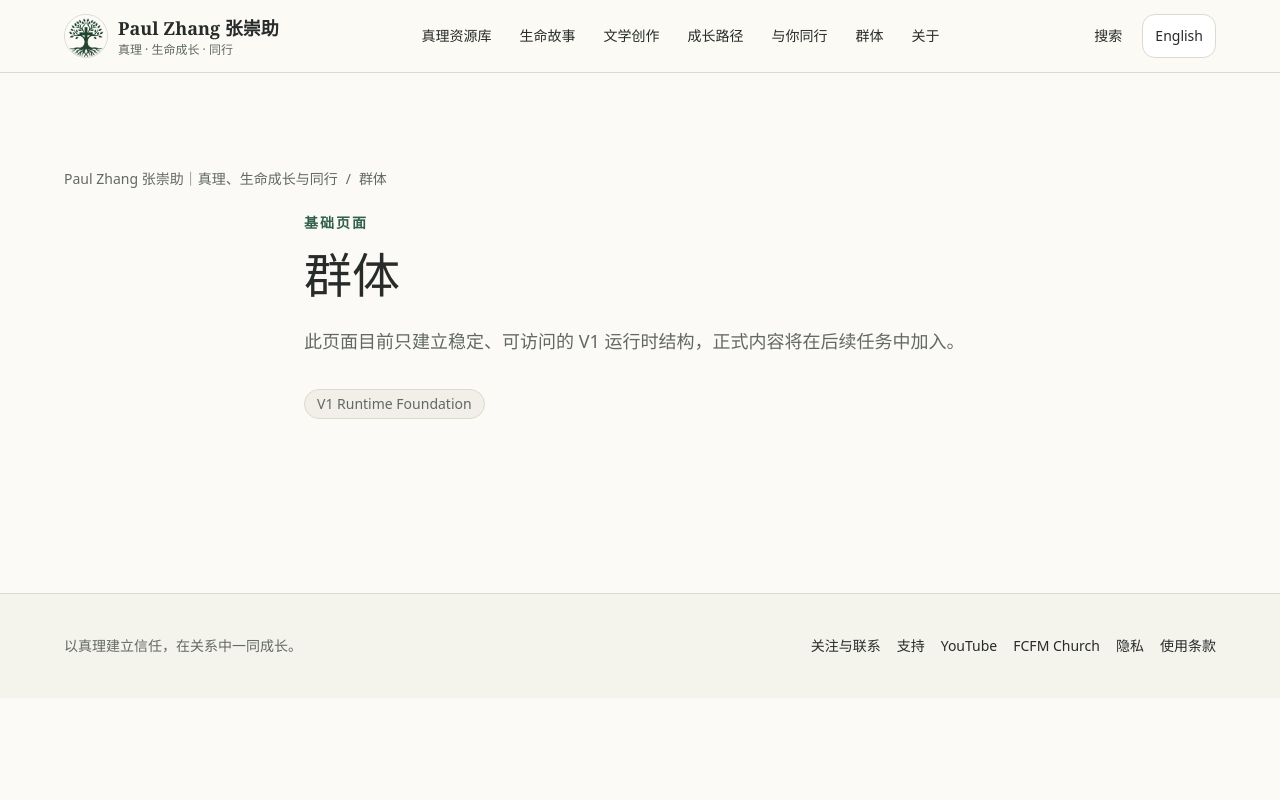
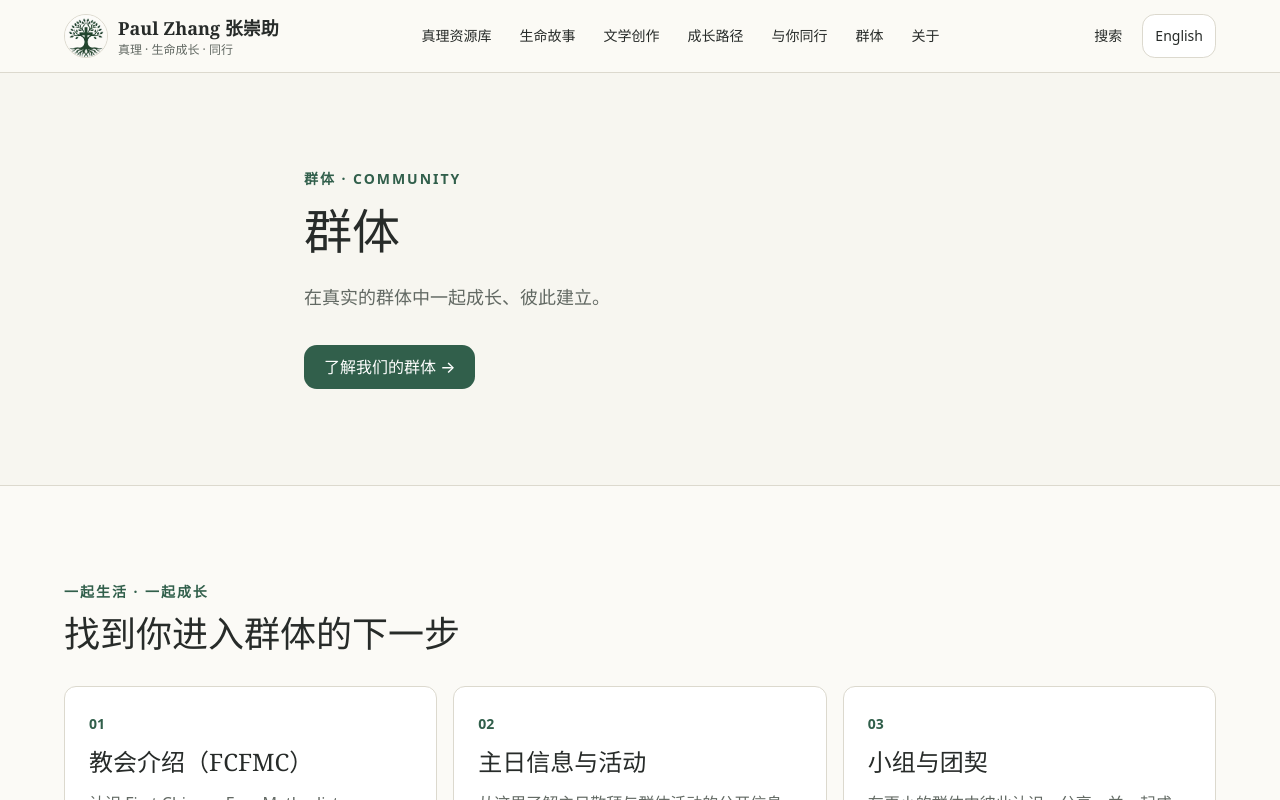
Before and after one commit to paulzhang901-jpg/paulzhang-website, a Next.js app: page /community in a window 1280 px wide. Shown: the top 800 px of the page. Built offline with nearby package versions, Linux system fonts and the light colour scheme.

Commit message:
feat: establish permanent Community architecture

```diff
--- a/config/architecture/routes.yaml
+++ b/config/architecture/routes.yaml
@@ -61,7 +61,7 @@
       "path": "/community",
       "domain": "community",
       "release": "v1",
-      "implementation_level": "landing_only"
+      "implementation_level": "section"
     },
     {
       "path": "/about",
@@ -177,13 +177,13 @@
       "multiply"
     ],
     "/community": [
+      "church",
+      "sunday",
       "groups",
-      "prayer",
-      "discussions",
-      "events",
-      "cohorts",
-      "mentor-groups",
-      "serve"
+      "choir",
+      "youth",
+      "care",
+      "join"
     ],
     "/about": [
       "paul",
--- a/src/app/(en)/en/[[...segments]]/page.tsx
+++ b/src/app/(en)/en/[[...segments]]/page.tsx
@@ -6,6 +6,7 @@ import { LibraryPage } from "@/components/content/library-page";
 import { StoriesPage } from "@/components/content/stories-page";
 import { GrowthPage } from "@/components/content/growth-page";
 import { TogetherPage } from "@/components/content/together-page";
+import { CommunityPage } from "@/components/content/community-page";
 import { getContentWorkRepository } from "@/lib/content/works/repository";
 import { SocialContactPage } from "@/components/product/social-contact-page";
 import { getContentRepository } from "@/lib/content/repository";
@@ -32,6 +33,7 @@ export default async function Page({params}: Props) {
   if (routeId === "stories") return <StoriesPage locale="en-US" contentRepository={await getContentRepository()} workRepository={await getContentWorkRepository()} />;
   if (routeId === "grow") return <GrowthPage locale="en-US" repository={await getContentRepository()} />;
   if (routeId === "together") return <TogetherPage locale="en-US" repository={await getContentRepository()} />;
+  if (routeId === "community") return <CommunityPage locale="en-US" />;
   if (routeId === "contact") return <SocialContactPage locale="en-US" />;
   return <FoundationPage locale="en-US" routeId={routeId} />;
 }
--- /dev/null
+++ b/src/app/(en)/en/community/[slug]/page.tsx
@@ -0,0 +1,8 @@
+import {notFound} from "next/navigation";
+import {CommunitySectionPage} from "@/components/content/community-page";
+import {getCommunitySectionIds,isCommunitySection} from "@/lib/community";
+import {metadataForCollectionRoute} from "@/lib/seo/metadata";
+type Props={params:Promise<{slug:string}>}; export const dynamicParams=false;
+export function generateStaticParams(){return getCommunitySectionIds().map(slug=>({slug}))}
+export async function generateMetadata({params}:Props){const slug=(await params).slug;return isCommunitySection(slug)?metadataForCollectionRoute("community",slug,"en-US"):{};}
+export default async function Page({params}:Props){const slug=(await params).slug;if(!isCommunitySection(slug))notFound();return <CommunitySectionPage locale="en-US" section={slug}/>}
--- /dev/null
+++ b/src/app/(zh)/community/[slug]/page.tsx
@@ -0,0 +1,8 @@
+import {notFound} from "next/navigation";
+import {CommunitySectionPage} from "@/components/content/community-page";
+import {getCommunitySectionIds,isCommunitySection} from "@/lib/community";
+import {metadataForCollectionRoute} from "@/lib/seo/metadata";
+type Props={params:Promise<{slug:string}>}; export const dynamicParams=false;
+export function generateStaticParams(){return getCommunitySectionIds().map(slug=>({slug}))}
+export async function generateMetadata({params}:Props){const slug=(await params).slug;return isCommunitySection(slug)?metadataForCollectionRoute("community",slug,"zh-CN"):{};}
+export default async function Page({params}:Props){const slug=(await params).slug;if(!isCommunitySection(slug))notFound();return <CommunitySectionPage locale="zh-CN" section={slug}/>}
--- a/src/app/(zh)/community/page.tsx
+++ b/src/app/(zh)/community/page.tsx
@@ -1,4 +1,4 @@
-import { FoundationPage } from "@/components/layout/foundation-page";
-import { metadataForRoute } from "@/lib/seo/metadata";
-export const metadata = metadataForRoute("community", "zh-CN");
-export default function Page() { return <FoundationPage locale="zh-CN" routeId="community" />; }
+import {CommunityPage} from "@/components/content/community-page";
+import {metadataForRoute} from "@/lib/seo/metadata";
+export const metadata=metadataForRoute("community","zh-CN");
+export default function Page(){return <CommunityPage locale="zh-CN"/>}
--- /dev/null
+++ b/src/components/content/community-page.tsx
@@ -0,0 +1,12 @@
+import Link from "next/link";
+import type {Route} from "next";
+import {Container,ReadingContainer} from "@/components/layout/container";
+import {Section,SectionHeading} from "@/components/layout/section";
+import {communitySectionCopy,getCommunitySectionIds,type CommunitySectionId} from "@/lib/community";
+import type {ContentLanguage} from "@/types/content";
+
+const prefix=(locale:ContentLanguage)=>locale==="en-US"?"/en":"";
+const href=(locale:ContentLanguage,id:CommunitySectionId)=>`${prefix(locale)}/community/${id}` as Route;
+function CommunityNav({locale}:{locale:ContentLanguage}){return <nav aria-label={locale==="zh-CN"?"群体栏目":"Community sections"} className="grid gap-4 sm:grid-cols-2 lg:grid-cols-3">{getCommunitySectionIds().map((id,index)=>{const item=communitySectionCopy(locale,id);return <Link key={id} href={href(locale,id)} className="group rounded-xl border bg-surface p-6 transition hover:-translate-y-0.5 hover:border-primary/50 hover:shadow-sm focus-visible:outline-none focus-visible:ring-2 focus-visible:ring-primary"><span className="text-sm font-semibold text-primary">{String(index+1).padStart(2,"0")}</span><h2 className="mt-3 font-serif text-2xl leading-tight group-hover:underline">{item.label}</h2><p className="mt-3 leading-7 text-muted-foreground">{item.summary}</p><span className="mt-5 inline-block font-medium text-primary" aria-hidden="true">→</span></Link>})}</nav>}
+export function CommunityPage({locale}:{locale:ContentLanguage}){return <><Section className="border-b bg-muted/40"><Container><ReadingContainer className="px-0"><SectionHeading eyebrow={locale==="zh-CN"?"群体 · Community":"Community"} title={locale==="zh-CN"?"群体":"Community"}><p>{locale==="zh-CN"?"在真实的群体中一起成长、彼此建立。":"Growing together and building one another up in real community."}</p></SectionHeading><Link href={href(locale,"church")} className="inline-flex min-h-11 items-center rounded-md bg-primary px-5 font-medium text-primary-foreground">{locale==="zh-CN"?"了解我们的群体 →":"Discover Our Community →"}</Link></ReadingContainer></Container></Section><Section><Container><div className="mb-8 max-w-2xl"><p className="text-sm font-semibold uppercase tracking-[0.14em] text-primary">{locale==="zh-CN"?"一起生活 · 一起成长":"Belong · Grow · Serve"}</p><h2 className="mt-3 font-serif text-3xl sm:text-4xl">{locale==="zh-CN"?"找到你进入群体的下一步":"Find your next step into community"}</h2></div><CommunityNav locale={locale}/></Container></Section></>}
+export function CommunitySectionPage({locale,section}:{locale:ContentLanguage;section:CommunitySectionId}){const item=communitySectionCopy(locale,section);return <Section><Container><div className="grid gap-10 lg:grid-cols-[17rem_minmax(0,1fr)]"><aside><Link href={`${prefix(locale)}/community` as Route} className="font-serif text-2xl hover:underline">{locale==="zh-CN"?"群体":"Community"}</Link><nav aria-label={locale==="zh-CN"?"群体栏目":"Community sections"} className="mt-6 flex flex-wrap gap-2 lg:flex-col lg:items-start">{getCommunitySectionIds().map(id=><Link key={id} href={href(locale,id)} aria-current={id===section?"page":undefined} className="rounded-full border bg-surface px-4 py-2 text-sm hover:bg-muted lg:w-full lg:rounded-md">{communitySectionCopy(locale,id).label}</Link>)}</nav></aside><article><p className="text-sm font-semibold uppercase tracking-[0.14em] text-primary">{locale==="zh-CN"?"群体":"Community"}</p><h1 className="mt-3 font-serif text-4xl leading-tight sm:text-5xl">{item.label}</h1><p className="mt-6 max-w-2xl text-lg leading-8 text-muted-foreground">{item.summary}</p>{section==="church"?<p className="mt-6 max-w-2xl leading-7">First Chinese Free Methodist Church</p>:null}</article></div></Container></Section>}
--- /dev/null
+++ b/src/lib/community.ts
@@ -0,0 +1,29 @@
+import type {ContentLanguage} from "@/types/content";
+
+export const communitySectionIds=["church","sunday","groups","choir","youth","care","join"] as const;
+export type CommunitySectionId=(typeof communitySectionIds)[number];
+
+type Copy={label:string;summary:string};
+const sectionCopy:Record<ContentLanguage,Record<CommunitySectionId,Copy>>={
+  "zh-CN":{
+    church:{label:"教会介绍（FCFMC）",summary:"认识 First Chinese Free Methodist Church，以及这个群体所珍视的信仰与同行。"},
+    sunday:{label:"主日信息与活动",summary:"从这里了解主日敬拜与群体活动的公开信息。"},
+    groups:{label:"小组与团契",summary:"在更小的群体中彼此认识、分享，并一起成长。"},
+    choir:{label:"诗班与服事",summary:"认识诗班与服事生活，并寻找合适的参与方向。"},
+    youth:{label:"青年与下一代",summary:"关注青年与下一代在信仰、关系和生命中的成长。"},
+    care:{label:"社区关怀",summary:"以实际的关怀连接邻舍，在社区中彼此扶持。"},
+    join:{label:"加入我们",summary:"了解如何进一步认识这个群体，并找到合适的下一步。"},
+  },
+  "en-US":{
+    church:{label:"Church Introduction",summary:"Meet First Chinese Free Methodist Church and the faith and fellowship this community values."},
+    sunday:{label:"Sunday Worship & Events",summary:"Find public information about Sunday worship and community events here."},
+    groups:{label:"Groups & Fellowship",summary:"Build relationships, share life, and grow together in smaller communities."},
+    choir:{label:"Choir & Serving",summary:"Explore choir and serving life and find an appropriate way to participate."},
+    youth:{label:"Youth & Next Generation",summary:"Support the next generation as they grow in faith, relationships, and life."},
+    care:{label:"Community Care",summary:"Connect with neighbors through practical care and mutual support."},
+    join:{label:"Join Us",summary:"Learn how to get to know this community and find an appropriate next step."},
+  },
+};
+export function getCommunitySectionIds(){return [...communitySectionIds]}
+export function isCommunitySection(value:string):value is CommunitySectionId{return communitySectionIds.includes(value as CommunitySectionId)}
+export function communitySectionCopy(locale:ContentLanguage,id:CommunitySectionId){return sectionCopy[locale][id]}
--- a/src/lib/seo/metadata.ts
+++ b/src/lib/seo/metadata.ts
@@ -26,7 +26,7 @@ export function metadataForRoute(routeId: RouteId, locale: Locale): Metadata {
 }
 
 export function metadataForCollectionRoute(
-  routeId: Extract<RouteId, "library" | "stories" | "grow" | "together">,
+  routeId: Extract<RouteId, "library" | "stories" | "grow" | "together" | "community">,
   slug: string,
   locale: Locale,
 ): Metadata {
--- a/tests/architecture/validate.mjs
+++ b/tests/architecture/validate.mjs
@@ -49,6 +49,9 @@ export function validate() {
   unique(togetherIds, 'Together section IDs');
   assert(JSON.stringify(routes.child_routes['/together']) === JSON.stringify(togetherIds), 'Together routes must match permanent section order');
 
+  const communityIds = ['church','sunday','groups','choir','youth','care','join'];
+  assert(JSON.stringify(routes.child_routes['/community']) === JSON.stringify(communityIds), 'canonical Community sections changed');
+
   const eventKeys = events.events.map(({name, version}) => `${name}@${version}`);
   unique(eventKeys, 'event name/version pairs');
   for (const event of events.events) {
```
Also changed, not shown: 4 other files (tests, documents, lock files or other folders).
